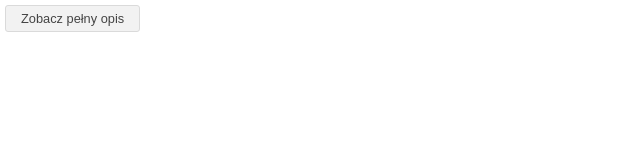
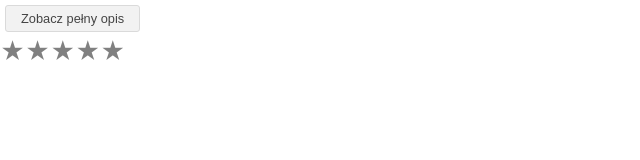
Before and after one commit to maciekkwiet/Bookweb, a React (Create React App) app in the folder client/: page / in a window 1280 px wide. Shown: the top 160 px of the page, without its empty margins (0-640 px from the left). Built offline with nearby package versions, Linux system fonts and the light colour scheme.

Commit message:
Stars made from react-stars library

```diff
--- a/client/package.json
+++ b/client/package.json
@@ -20,6 +20,7 @@
     "react": "^17.0.1",
     "react-dom": "^17.0.1",
     "react-scripts": "4.0.3",
+    "react-stars": "^2.2.5",
     "sb": "^6.1.21",
     "storybook": "^6.1.21",
     "storybook-addon-styled-component-theme": "^1.3.0",
--- a/client/src/App.tsx
+++ b/client/src/App.tsx
@@ -1,12 +1,12 @@
 import { Theme } from './Theme';
 import { Button } from './Components/Button/Button';
+import ReactStars from 'react-stars';
 
 function App() {
   return (
     <Theme>
-      <Button onClick={() => {}}>
-        Zobacz pełny opis
-      </Button>
+      <Button onClick={() => {}}>Zobacz pełny opis</Button>
+      <ReactStars count={5} size={24} color2={'#C92523'} />
     </Theme>
   );
 }
```
Also changed, not shown: 1 other file (tests, documents, lock files or other folders).
